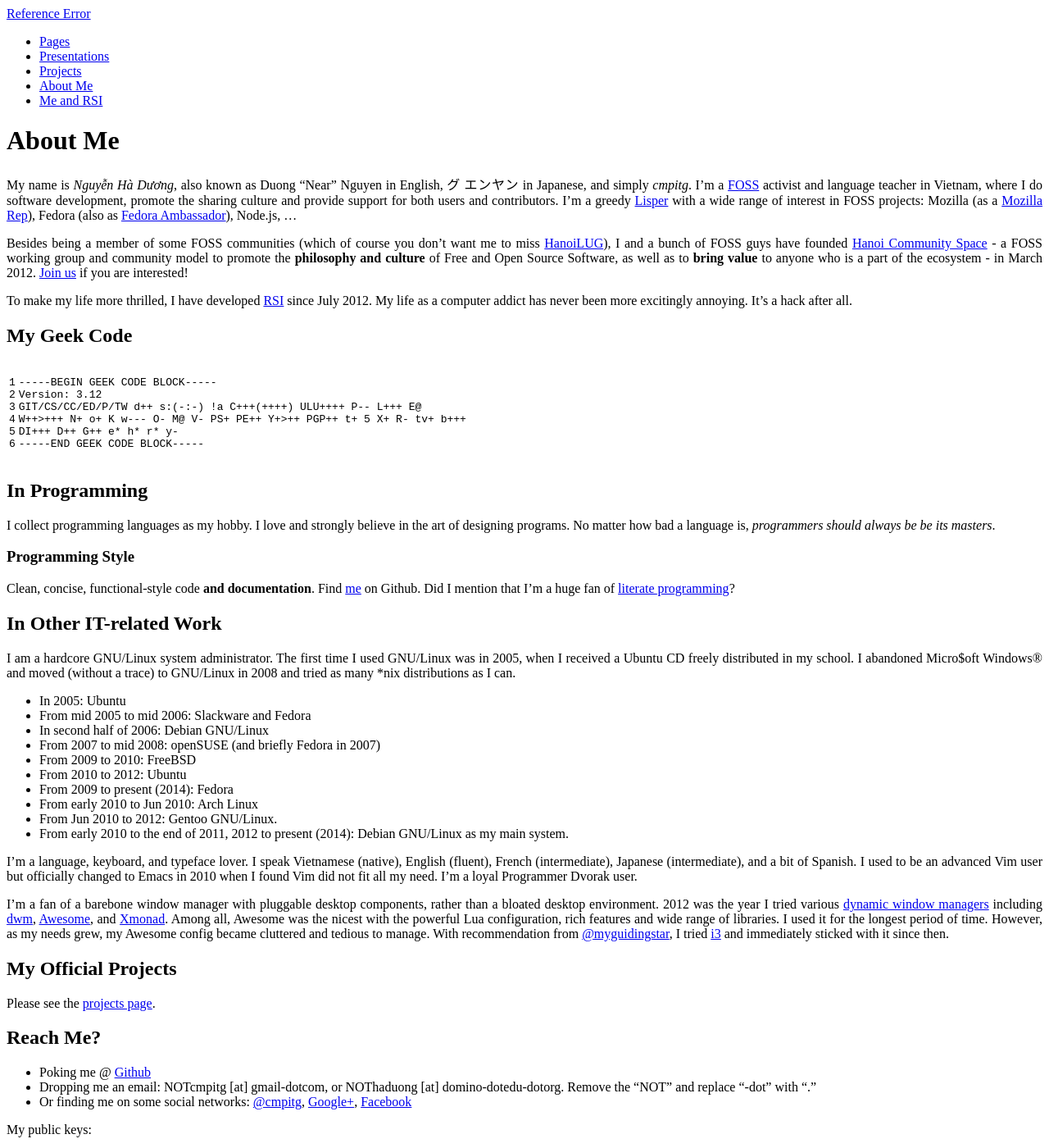
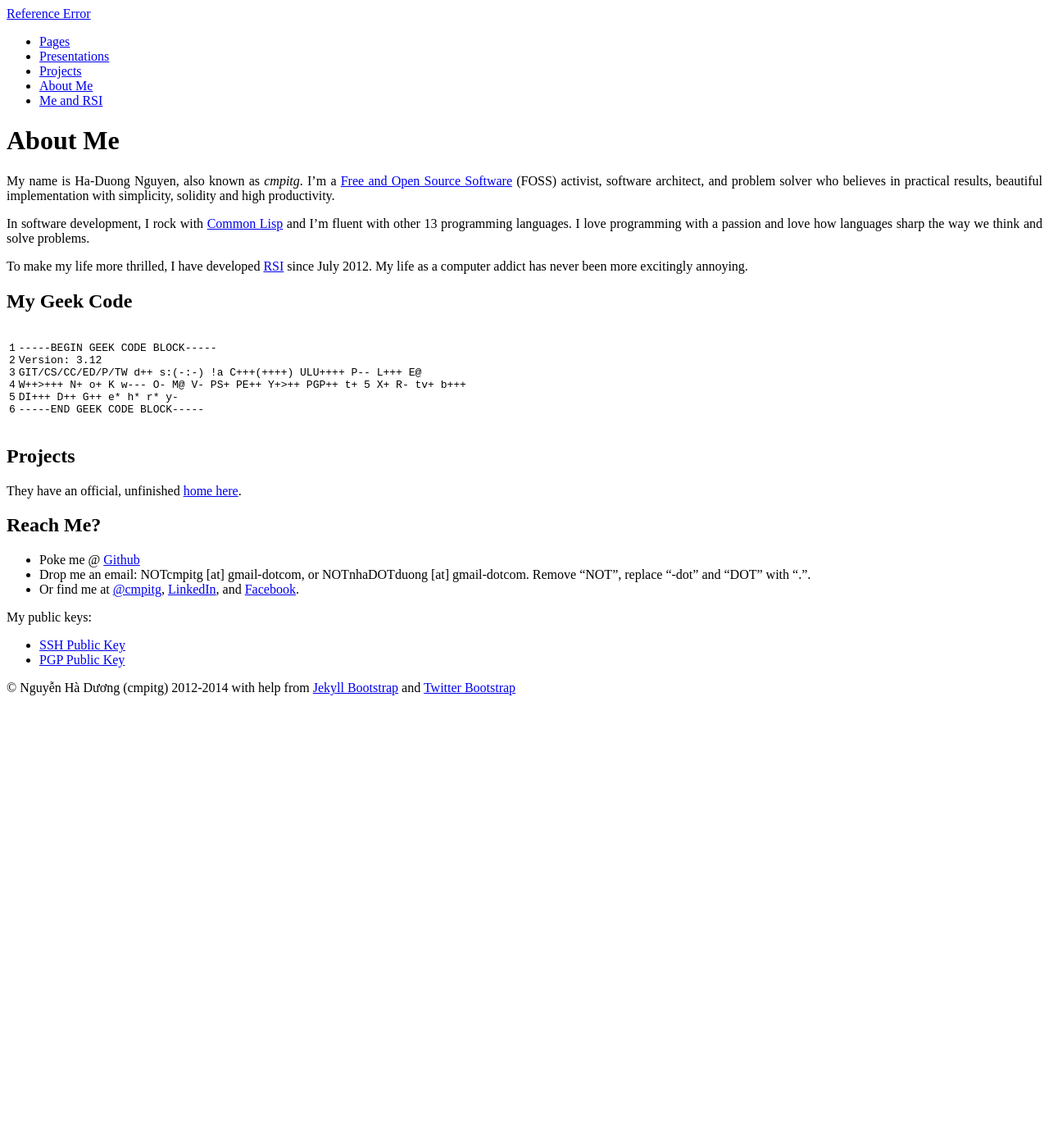
Before and after one commit to cmpitg/cmpitg.github.com, a Jekyll site: the page built from top_about.md, in a window 1280 px wide and 1400 px high. Shown: the whole window at 82% size. Built offline with Jekyll 4.4.1, drawn with Linux system fonts in a browser that asks for light colours; a script that is not in the unit is left out; some of the changed text lies outside the part shown.

Commit message:
Update /about/

````diff
--- a/top_about.md
+++ b/top_about.md
@@ -1,37 +1,37 @@
 ---
 layout: page_without_comments
 title: About Me
-description: Self-introduction
+description: \(not self\)
 group: navigation
 order: 100
 permalink: /about/
 ---
 {% include JB/setup %}
 
-My name is *Nguyễn Hà Dương*, also known as Duong "Near" Nguyen in English, グ
-エンヤン in Japanese, and simply *cmpitg*. I'm a
-[FOSS](http://en.wikipedia.org/wiki/Free_and_Open_Source_Software) activist
-and language teacher in Vietnam, where I do software development, promote the
-sharing culture and provide support for both users and contributors. I'm a
-greedy [Lisper](http://en.wikipedia.org/wiki/Lisp_%28programming_language%29)
-with a wide range of interest in FOSS projects: Mozilla (as a
-[Mozilla Rep](https://wiki.mozilla.org/User:Cmpitg)), Fedora (also as
-[Fedora Ambassador](https://fedoraproject.org/wiki/User:Cmpitg)), Node.js, ...
+My name is Ha-Duong Nguyen, also known as *cmpitg*.  I'm a
+[Free and Open Source Software](http://en.wikipedia.org/wiki/Free_and_Open_Source_Software)
+(FOSS) activist, software architect, and problem solver who believes in
+practical results, beautiful implementation with simplicity, solidity and high
+productivity.
 
-Besides being a member of some FOSS communities (which of course you don't
-want me to miss [HanoiLUG](http://lists.hanoilug.org/listinfo)), I and a bunch
-of FOSS guys have founded
-[Hanoi Community Space](http://khonggiancongdong.org) - a FOSS working group
-and community model to promote the **philosophy and culture** of Free and Open
-Source Software, as well as to **bring value** to anyone who is a part of the
-ecosystem - in
-March 2012. [Join us](https://groups.google.com/group/khonggian-congdong) if
-you are interested!
+In software development, I rock with
+[Common Lisp](https://en.wikipedia.org/wiki/Common_Lisp) and I'm fluent with
+other 13 programming languages.  I love programming with a passion and love
+how languages sharp the way we think and solve problems.
+
+<!-- Besides being a member of some FOSS communities (which of course you don't -->
+<!-- want me to miss [HanoiLUG](http://lists.hanoilug.org/listinfo)), I and a bunch -->
+<!-- of FOSS guys have founded -->
+<!-- [Hanoi Community Space](http://khonggiancongdong.org) - a FOSS working group -->
+<!-- and community model to promote the **philosophy and culture** of Free and Open -->
+<!-- Source Software, as well as to **bring value** to anyone who is a part of the -->
+<!-- ecosystem - in -->
+<!-- March 2012. [Join us](https://groups.google.com/group/khonggian-congdong) if -->
+<!-- you are interested! -->
 
 To make my life more thrilled, I have developed
-[RSI](http://en.wikipedia.org/wiki/Repetitive_strain_injury) since
-July 2012. My life as a computer addict has never been more excitingly
-annoying.  It's a hack after all.
+[RSI](http://en.wikipedia.org/wiki/Repetitive_strain_injury) since July 2012.
+My life as a computer addict has never been more excitingly annoying.
 
 ## My Geek Code
 
@@ -44,75 +44,71 @@
 -----END GEEK CODE BLOCK-----
 ```
 
-## In Programming
+<!-- ## In Programming -->
 
-I collect programming languages as my hobby. I love and strongly believe in
-the art of designing programs. No matter how bad a language is, *programmers
-should always be be its masters*.
+<!-- I collect programming languages as my hobby. I love and strongly believe in -->
+<!-- the art of designing programs. No matter how bad a language is, *programmers -->
+<!-- should always be be its masters*. -->
 
-### Programming Style
+<!-- ### Programming Style -->
 
-Clean, concise, functional-style code **and documentation**.  Find
-[me](https://github.com/cmpitg) on Github.  Did I mention that I'm a huge fan
-of [literate programming](http://www.literateprogramming.com/)?
+<!-- Clean, concise, functional-style code **and documentation**.  Find -->
+<!-- [me](https://github.com/cmpitg) on Github.  Did I mention that I'm a huge fan -->
+<!-- of [literate programming](http://www.literateprogramming.com/)? -->
 
-## In Other IT-related Work
+<!-- ## In Other IT-related Work -->
 
-I am a hardcore GNU/Linux system administrator. The first time I used
-GNU/Linux was in 2005, when I received a Ubuntu CD freely distributed in my
-school. I abandoned Micro$oft Windows® and moved (without a trace) to
-GNU/Linux in 2008 and tried as many \*nix distributions as I can.
+<!-- I am a hardcore GNU/Linux system administrator. The first time I used -->
+<!-- GNU/Linux was in 2005, when I received a Ubuntu CD freely distributed in my -->
+<!-- school. I abandoned Micro$oft Windows® and moved (without a trace) to -->
+<!-- GNU/Linux in 2008 and tried as many \*nix distributions as I can. -->
 
-- In 2005: Ubuntu
-- From mid 2005 to mid 2006: Slackware and Fedora
-- In second half of 2006: Debian GNU/Linux
-- From 2007 to mid 2008: openSUSE (and briefly Fedora in 2007)
-- From 2009 to 2010: FreeBSD
-- From 2010 to 2012: Ubuntu
-- From 2009 to present (2014): Fedora
-- From early 2010 to Jun 2010: Arch Linux
-- From Jun 2010 to 2012: Gentoo GNU/Linux.
-- From early 2010 to the end of 2011, 2012 to present (2014): Debian GNU/Linux
-  as my main system.
+<!-- - In 2005: Ubuntu -->
+<!-- - From mid 2005 to mid 2006: Slackware and Fedora -->
+<!-- - In second half of 2006: Debian GNU/Linux -->
+<!-- - From 2007 to mid 2008: openSUSE (and briefly Fedora in 2007) -->
+<!-- - From 2009 to 2010: FreeBSD -->
+<!-- - From 2010 to 2012: Ubuntu -->
+<!-- - From 2009 to present (2014): Fedora -->
+<!-- - From early 2010 to Jun 2010: Arch Linux -->
+<!-- - From Jun 2010 to 2012: Gentoo GNU/Linux. -->
+<!-- - From early 2010 to the end of 2011, 2012 to present (2014): Debian GNU/Linux -->
+<!--   as my main system. -->
 
-I’m a language, keyboard, and typeface lover. I speak Vietnamese (native),
-English (fluent), French (intermediate), Japanese (intermediate), and a bit of
-Spanish. I used to be an advanced Vim user but officially changed to Emacs in
-2010 when I found Vim did not fit all my need. I’m a loyal Programmer Dvorak
-user.
+<!-- I’m a language, keyboard, and typeface lover. I speak Vietnamese (native), -->
+<!-- English (fluent), French (intermediate), Japanese (intermediate), and a bit of -->
+<!-- Spanish. I used to be an advanced Vim user but officially changed to Emacs in -->
+<!-- 2010 when I found Vim did not fit all my need. I’m a loyal Programmer Dvorak -->
+<!-- user. -->
 
-I'm a fan of a barebone window manager with pluggable desktop components,
-rather than a bloated desktop environment.  2012 was the year I tried various
-[dynamic window managers](http://en.wikipedia.org/wiki/Dynamic_window_manager)
-including [dwm](https://en.wikipedia.org/wiki/Dwm),
-[Awesome](http://en.wikipedia.org/wiki/Awesome_(window_manager)), and
-[Xmonad](https://en.wikipedia.org/wiki/Xmonad).  Among all, Awesome was the
-nicest with the powerful Lua configuration, rich features and wide range of
-libraries.  I used it for the longest period of time.  However, as my needs
-grew, my Awesome config became cluttered and tedious to manage.  With
-recommendation from [@myguidingstar](https://github.com/myguidingstar/), I
-tried [i3](http://en.wikipedia.org/wiki/i3_(window_manager)) and immediately
-sticked with it since then.
+<!-- I'm a fan of a barebone window manager with pluggable desktop components, -->
+<!-- rather than a bloated desktop environment.  2012 was the year I tried various -->
+<!-- [dynamic window managers](http://en.wikipedia.org/wiki/Dynamic_window_manager) -->
+<!-- including [dwm](https://en.wikipedia.org/wiki/Dwm), -->
+<!-- [Awesome](http://en.wikipedia.org/wiki/Awesome_(window_manager)), and -->
+<!-- [Xmonad](https://en.wikipedia.org/wiki/Xmonad).  Among all, Awesome was the -->
+<!-- nicest with the powerful Lua configuration, rich features and wide range of -->
+<!-- libraries.  I used it for the longest period of time.  However, as my needs -->
+<!-- grew, my Awesome config became cluttered and tedious to manage.  With -->
+<!-- recommendation from [@myguidingstar](https://github.com/myguidingstar/), I -->
+<!-- tried [i3](http://en.wikipedia.org/wiki/i3_(window_manager)) and immediately -->
+<!-- sticked with it since then. -->
 
-## My Official Projects
+## Projects
 
-Please see the [projects page](/projects/).
+They have an official, unfinished [home here](/projects/).
 
 ## Reach Me?
 
-- Poking me @ [Github](https://www.github.com/cmpitg)
-- Dropping me an email: NOTcmpitg [at] gmail-dotcom, or NOThaduong [at]
-  domino-dotedu-dotorg. Remove the "NOT" and replace "-dot" with "."
-- Or finding me on some social networks:
+- Poke me @ [Github](https://www.github.com/cmpitg)
+- Drop me an email: NOTcmpitg [at] gmail-dotcom, or NOTnhaDOTduong [at]
+  gmail-dotcom. Remove "NOT", replace "-dot" and "DOT" with ".".
+- Or find me at
   [@cmpitg](http://twitter.com/#!/cmpitg),
-  [Google+](https://plus.google.com/#118060248339095886143/about),
-  [Facebook](https://www.facebook.com/cmpitg)
+  [LinkedIn](https://fi.linkedin.com/in/cmpitg), and
+  [Facebook](https://www.facebook.com/cmpitg).
 
 My public keys:
 
 * [SSH Public Key](/ssh.public.key.txt)
 * [PGP Public Key](/public.key.txt)
-
-**Please encrypt (and sign) your message if you want to send me anything
-confidential.  And please don't send me document using
-[closed standard](http://www.gnu.org/philosophy/no-word-attachments.html).**
````
